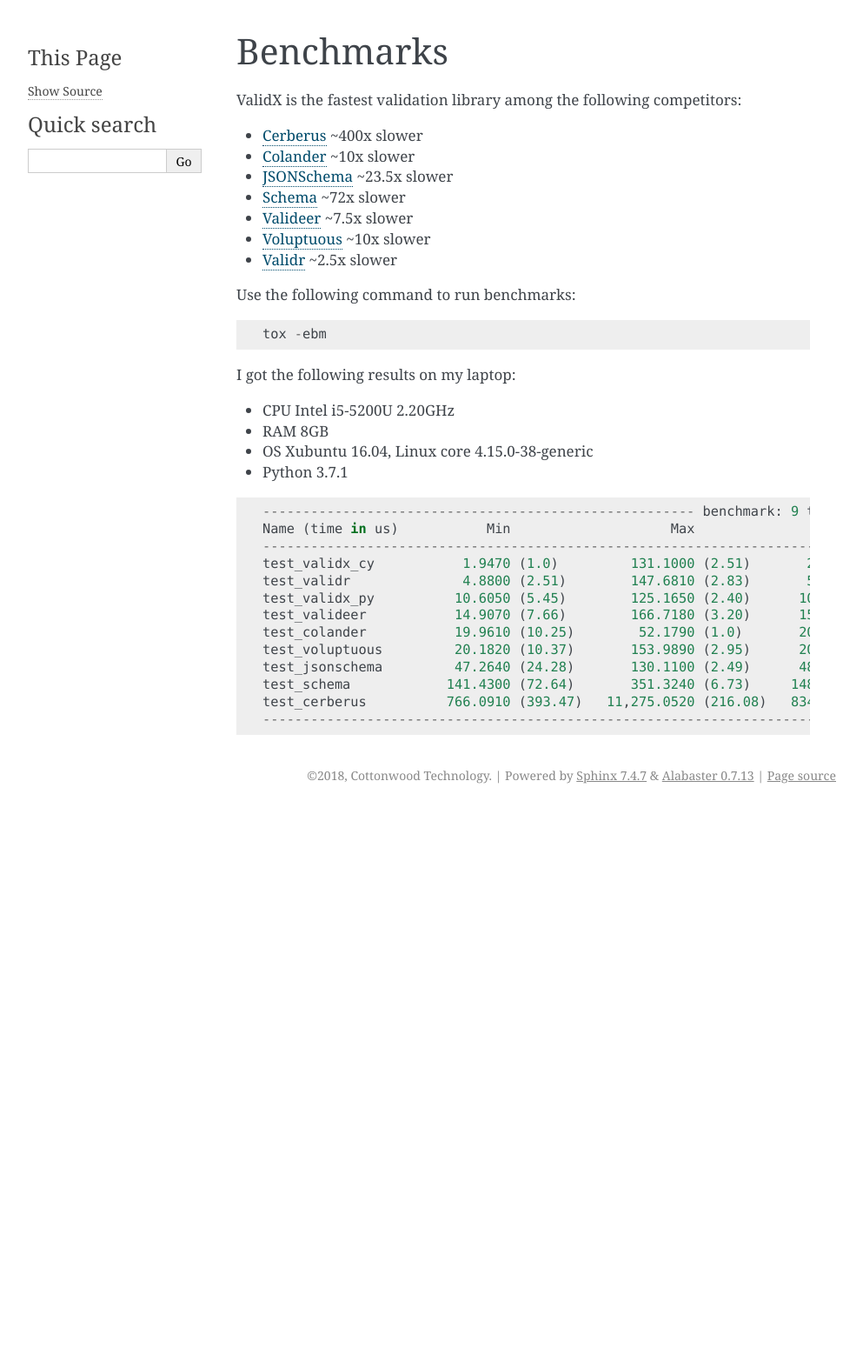
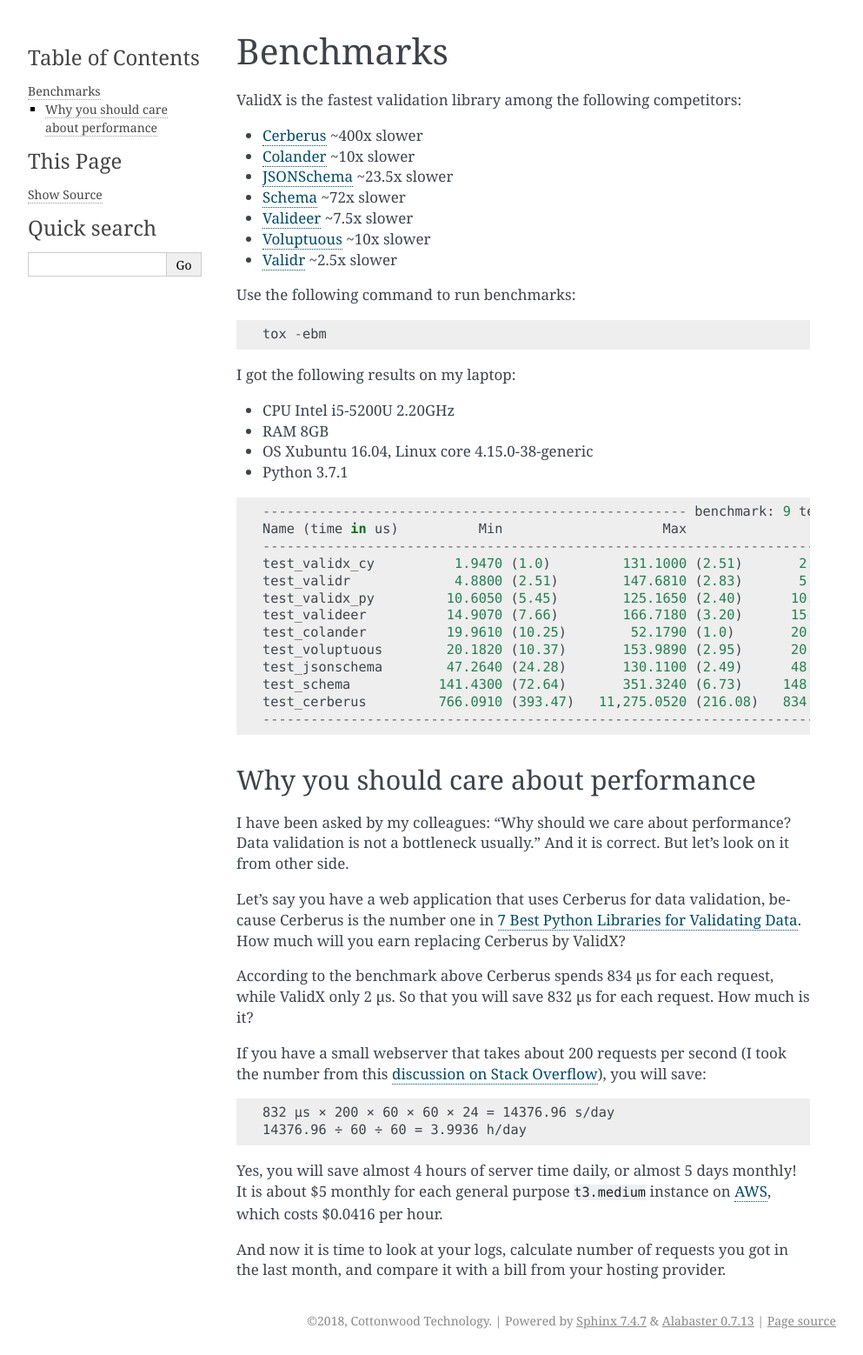
Before and after one commit to Cottonwood-Technology/ValidX, a Sphinx documentation site: the page built from docs/benchmarks.rst, in a window 1280 px wide. Shown: the whole page at 87% size, without its empty margins (148-1141 px from the left). Built offline with Sphinx 7.4.7, drawn with Linux system fonts in a browser that asks for light colours; before the commit the page ends 931 px from its top, so only the background shows below that.

Commit message:
Added rationale into benchmark docs

```diff
--- a/docs/benchmarks.rst
+++ b/docs/benchmarks.rst
@@ -26,16 +26,56 @@
 
 ::
 
-    ------------------------------------------------------ benchmark: 9 tests ------------------------------------------------------
-    Name (time in us)           Min                    Max                Mean              StdDev            OPS (Kops/s)
-    --------------------------------------------------------------------------------------------------------------------------------
-    test_validx_cy           1.9470 (1.0)         131.1000 (2.51)       2.0616 (1.0)        0.6042 (1.0)          485.0534 (1.0)
-    test_validr              4.8800 (2.51)        147.6810 (2.83)       5.0991 (2.47)       1.1789 (1.95)         196.1140 (0.40)
-    test_validx_py          10.6050 (5.45)        125.1650 (2.40)      10.8890 (5.28)       1.4404 (2.38)          91.8356 (0.19)
-    test_valideer           14.9070 (7.66)        166.7180 (3.20)      15.4275 (7.48)       1.8975 (3.14)          64.8193 (0.13)
-    test_colander           19.9610 (10.25)        52.1790 (1.0)       20.7103 (10.05)      1.4433 (2.39)          48.2850 (0.10)
-    test_voluptuous         20.1820 (10.37)       153.9890 (2.95)      20.8221 (10.10)      2.2893 (3.79)          48.0259 (0.10)
-    test_jsonschema         47.2640 (24.28)       130.1100 (2.49)      48.7306 (23.64)      3.1049 (5.14)          20.5210 (0.04)
-    test_schema            141.4300 (72.64)       351.3240 (6.73)     148.9070 (72.23)     21.5525 (35.67)          6.7156 (0.01)
-    test_cerberus          766.0910 (393.47)   11,275.0520 (216.08)   834.1975 (404.63)   583.8028 (966.21)         1.1988 (0.00)
-    --------------------------------------------------------------------------------------------------------------------------------
+    ----------------------------------------------------- benchmark: 9 tests ------------------------------------------------------
+    Name (time in us)          Min                    Max                Mean              StdDev            OPS (Kops/s)
+    -------------------------------------------------------------------------------------------------------------------------------
+    test_validx_cy          1.9470 (1.0)         131.1000 (2.51)       2.0616 (1.0)        0.6042 (1.0)          485.0534 (1.0)
+    test_validr             4.8800 (2.51)        147.6810 (2.83)       5.0991 (2.47)       1.1789 (1.95)         196.1140 (0.40)
+    test_validx_py         10.6050 (5.45)        125.1650 (2.40)      10.8890 (5.28)       1.4404 (2.38)          91.8356 (0.19)
+    test_valideer          14.9070 (7.66)        166.7180 (3.20)      15.4275 (7.48)       1.8975 (3.14)          64.8193 (0.13)
+    test_colander          19.9610 (10.25)        52.1790 (1.0)       20.7103 (10.05)      1.4433 (2.39)          48.2850 (0.10)
+    test_voluptuous        20.1820 (10.37)       153.9890 (2.95)      20.8221 (10.10)      2.2893 (3.79)          48.0259 (0.10)
+    test_jsonschema        47.2640 (24.28)       130.1100 (2.49)      48.7306 (23.64)      3.1049 (5.14)          20.5210 (0.04)
+    test_schema           141.4300 (72.64)       351.3240 (6.73)     148.9070 (72.23)     21.5525 (35.67)          6.7156 (0.01)
+    test_cerberus         766.0910 (393.47)   11,275.0520 (216.08)   834.1975 (404.63)   583.8028 (966.21)         1.1988 (0.00)
+    -------------------------------------------------------------------------------------------------------------------------------
+
+
+Why you should care about performance
+-------------------------------------
+
+I have been asked by my colleagues:
+“Why should we care about performance?
+Data validation is not a bottleneck usually.”
+And it is correct.
+But let's look on it from other side.
+
+Let's say you have a web application that uses Cerberus for data validation,
+because Cerberus is the number one in `7 Best Python Libraries for Validating Data`_.
+How much will you earn replacing Cerberus by ValidX?
+
+According to the benchmark above Cerberus spends 834 μs for each request,
+while ValidX only 2 μs.
+So that you will save 832 μs for each request.
+How much is it?
+
+If you have a small webserver that takes about 200 requests per second
+(I took the number from this `discussion on Stack Overflow`_),
+you will save::
+
+    832 μs × 200 × 60 × 60 × 24 = 14376.96 s/day
+    14376.96 ÷ 60 ÷ 60 = 3.9936 h/day
+
+Yes,
+you will save almost 4 hours of server time daily,
+or almost 5 days monthly!
+It is about $5 monthly for each general purpose ``t3.medium`` instance on AWS_,
+which costs $0.0416 per hour.
+
+And now it is time to look at your logs,
+calculate number of requests you got in the last month,
+and compare it with a bill from your hosting provider.
+
+.. _7 Best Python Libraries for Validating Data: https://www.yeahhub.com/7-best-python-libraries-validating-data/
+.. _discussion on Stack Overflow: https://stackoverflow.com/questions/1319965/how-many-requests-per-minute-are-considered-heavy-load-approximation
+.. _AWS: https://aws.amazon.com/ec2/pricing/on-demand/
```
